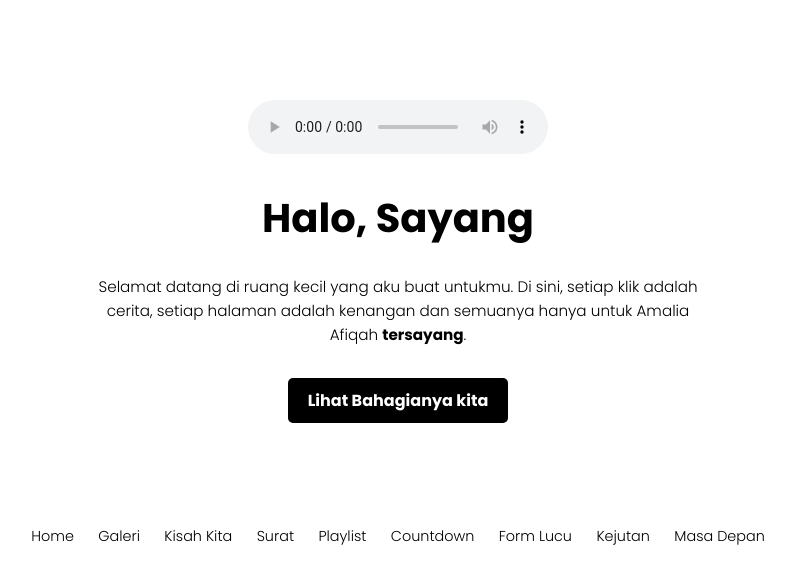
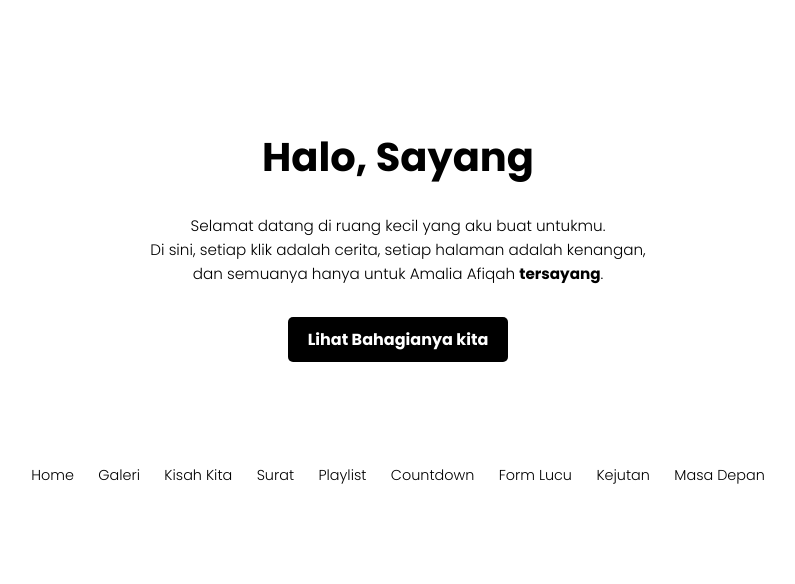
Before and after one commit to ilyaniam/kisah, a plain HTML site: page index.html in a window 1280 px wide. Shown: the whole page, without its empty margins (242-1037 px from the left). Drawn offline with Linux system fonts and the light colour scheme.

Commit message:
index.html

```diff
--- a/index.html
+++ b/index.html
@@ -1,4 +1,3 @@
-
 <!DOCTYPE html>
 <html lang="id">
 <head>
@@ -9,20 +8,17 @@
   <link href="https://fonts.googleapis.com/css2?family=Poppins:wght@300;700&display=swap" rel="stylesheet">
 </head>
 <body>
+  <!-- Audio autoplay + loop, tapi tidak ada tombol kontrol -->
   <audio autoplay loop>
-    <source src="audio/fineline.mp3" type="audio/mpeg" />
+    <source src="audio/fine-line.mp3" type="audio/mpeg" />
     Browser kamu tidak mendukung audio.
   </audio>
 
   <div class="container">
-    <audio controls autoplay loop>
-  <source src="fine-line.mp3" type="audio/mpeg" />
-  Browser kamu tidak mendukung audio tag.
-</audio>
     <h1 class="main-heading">Halo, Sayang</h1>
     <p class="intro">
-      Selamat datang di ruang kecil yang aku buat untukmu.
-      Di sini, setiap klik adalah cerita, setiap halaman adalah kenangan
+      Selamat datang di ruang kecil yang aku buat untukmu.<br />
+      Di sini, setiap klik adalah cerita, setiap halaman adalah kenangan,<br />
       dan semuanya hanya untuk Amalia Afiqah <strong>tersayang</strong>.
     </p>
     <a href="gallery.html" class="btn">Lihat Bahagianya kita</a>
```
